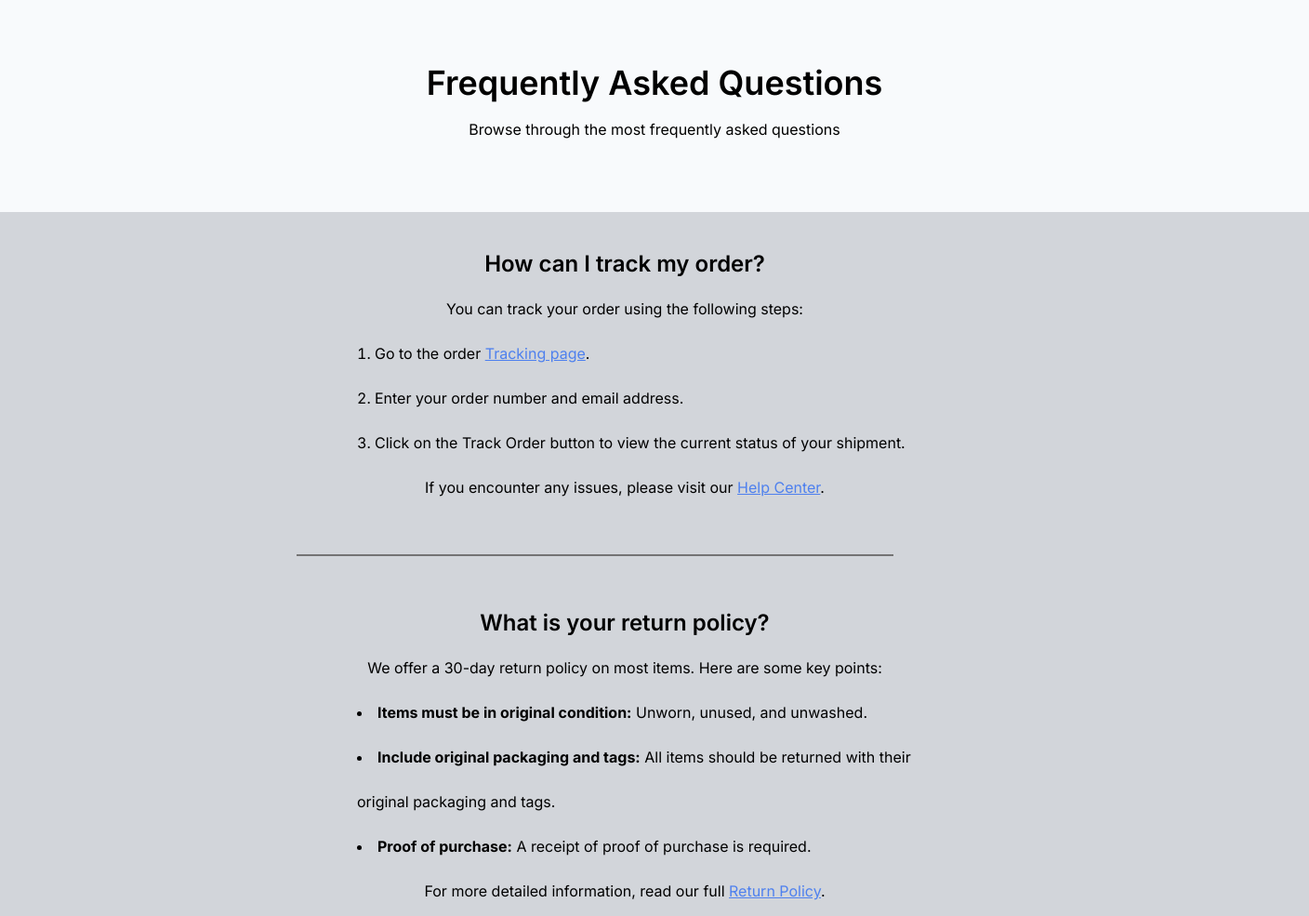
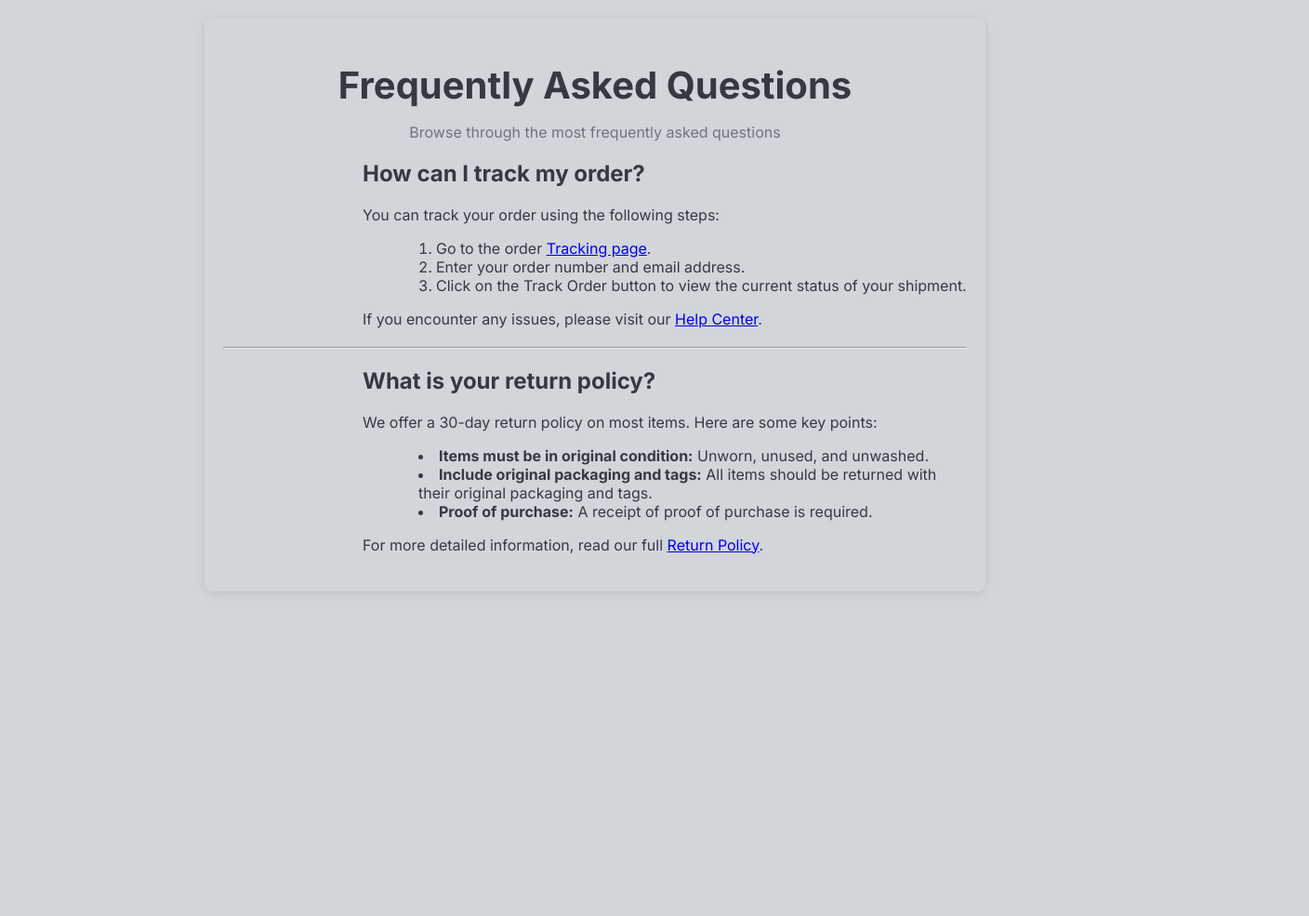
Before and after one commit to zhishopov/faq-page, a plain HTML site: page index.html in a window 1280 px wide. Shown: the whole page at 93% size, 1408 px wide, since content can reach past the window. After the commit the page ends 800 px from the top, so only its background shows below. Drawn offline with Linux system fonts and the light colour scheme.

Commit message:
Add new styles

```diff
--- a/index.html
+++ b/index.html
@@ -13,13 +13,12 @@
     <title>Simple FAQ | devChallenges.io</title>
   </head>
   <body>
-    <header>
-      <h1>Frequently Asked Questions</h1>
-      <p>Browse through the most frequently asked questions</p>
-    </header>
-    <main>
-      <section class="section-one">
-        <h2>How can I track my order?</h2>
+    <div class="container">
+      <h1 class="title">Frequently Asked Questions</h1>
+      <p class="subtitle">Browse through the most frequently asked questions</p>
+
+      <section class="section">
+        <h2 class="question">How can I track my order?</h2>
         <p>You can track your order using the following steps:</p>
         <ol>
           <li>Go to the order <a href="#">Tracking page</a>.</li>
@@ -35,8 +34,8 @@
         </p>
       </section>
       <hr />
-      <section class="section-two">
-        <h2>What is your return policy?</h2>
+      <section class="section">
+        <h2 class="question">What is your return policy?</h2>
         <p>
           We offer a 30-day return policy on most items. Here are some key
           points:
@@ -60,6 +59,6 @@
           <a href="#">Return Policy</a>.
         </p>
       </section>
-    </main>
+    </div>
   </body>
 </html>
--- a/styles.css
+++ b/styles.css
@@ -1,4 +1,4 @@
-* {
+/* * {
   margin: 0;
 }
 
@@ -74,4 +74,72 @@ hr {
   width: 50%;
   margin: 1rem auto;
   border: 1px solid #747474;
+} */
+
+body {
+  font-family: "Inter";
+  margin: 0;
+  padding: 0;
+  background-color: #d2d5da;
+  color: #343a40;
 }
+
+.container {
+  max-width: 800px;
+  margin: 20px auto;
+  padding: 20px;
+  border-radius: 8px;
+  box-shadow: 0 2px 10px rgba(0, 0, 0, 0.1);
+}
+
+.title {
+  text-align: center;
+  font-size: 2.5em;
+  margin-bottom: 10px;
+}
+
+.subtitle {
+  text-align: center;
+  color: #6c757d;
+  margin-bottom: 20px;
+}
+
+.section {
+  margin-bottom: 20px;
+  text-align: left;
+  padding-left: 150px;
+}
+
+.question {
+  font-size: 1.5em;
+  margin-top: 20px;
+}
+
+ol,
+ul {
+  margin-left: 20px;
+  list-style-position: inside;
+}
+
+.link {
+  color: #007bff;
+  text-decoration: none;
+}
+
+.link:hover {
+  text-decoration: underline;
+}
+
+@media (max-width: 600px) {
+  .title {
+    font-size: 2em;
+  }
+
+  .question {
+    font-size: 1.2em;
+  }
+
+  .container {
+    padding: 15px;
+  }
+}
```
